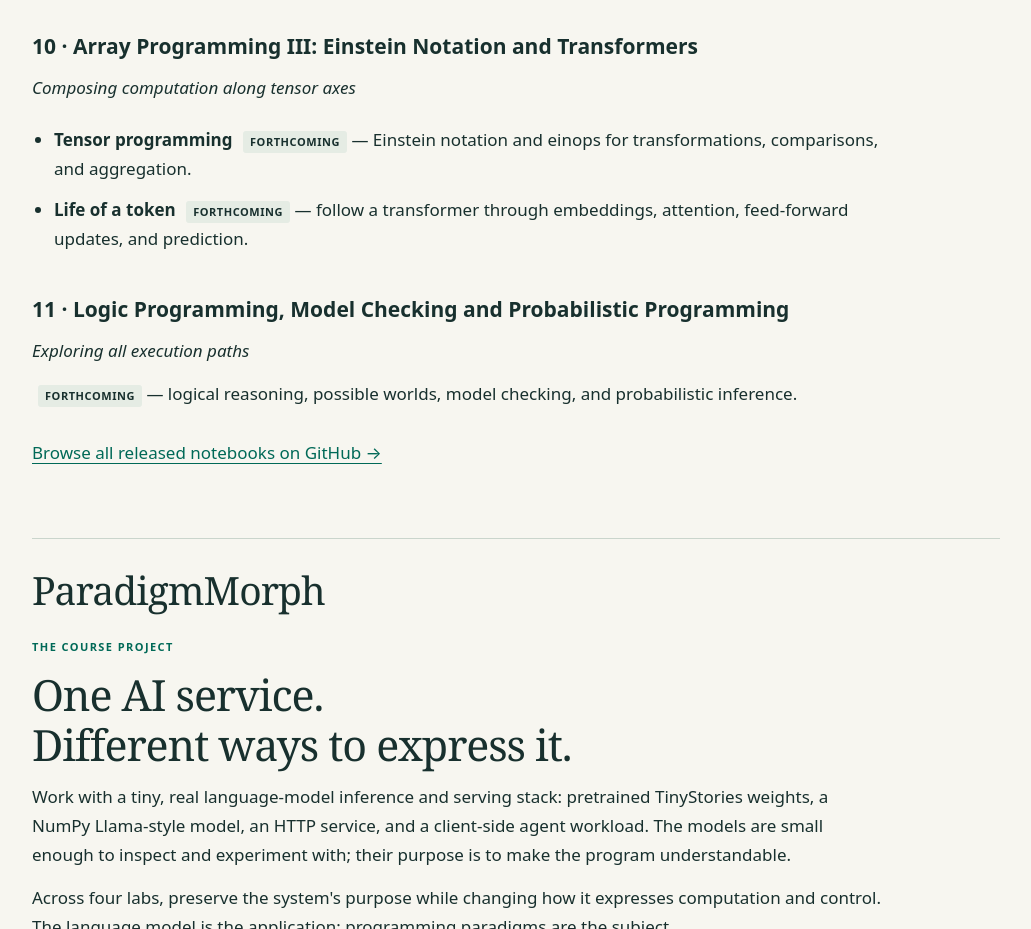
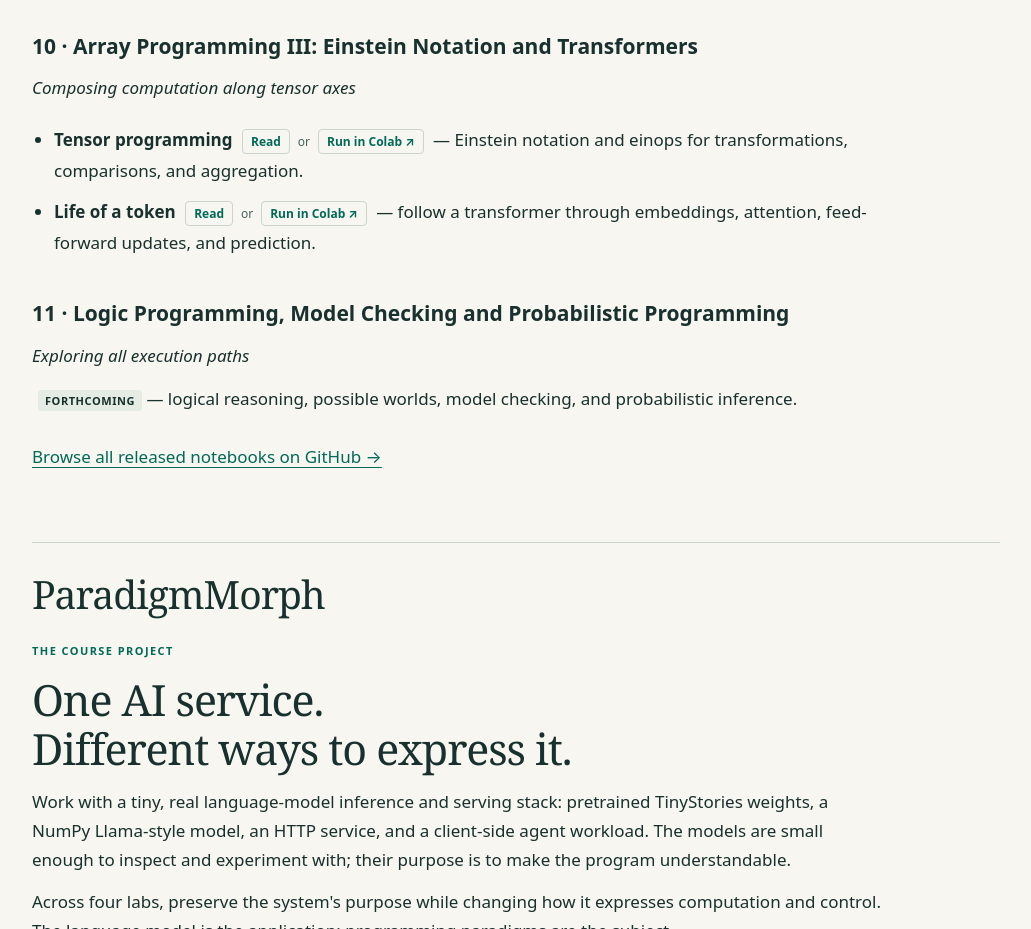
Before and after one commit to jianwen-zhu/2026-fall-ece326-jzhu, a plain HTML site: page index.html in a window 1280 px wide. Shown: the part 3168-4097 px from the top of the page, without its empty margins (124-1155 px from the left). Drawn offline with Linux system fonts and the light colour scheme.

Commit message:
Link released tensor and transformer notebooks

```diff
--- a/index.html
+++ b/index.html
@@ -103,10 +103,10 @@ programming.</p>
 Array Programming III: Einstein Notation and Transformers</h3>
 <p><em>Composing computation along tensor axes</em></p>
 <ul>
-<li><span class="notebook-title">Tensor programming</span> <span class="status">Forthcoming</span>
+<li><span class="notebook-title">Tensor programming</span> <span class="notebook-links"><a href="https://github.com/jianwen-zhu/2026-fall-ece326-jzhu/blob/main/notes/lec29-30.ipynb" aria-label="Read Tensor programming on GitHub">Read</a> <span class="notebook-or">or</span> <a href="https://colab.research.google.com/github/jianwen-zhu/2026-fall-ece326-jzhu/blob/main/notes/lec29-30.ipynb" aria-label="Run Tensor programming in Colab">Run in Colab ↗</a></span>
 — Einstein notation and einops for transformations, comparisons, and
 aggregation.</li>
-<li><span class="notebook-title">Life of a token</span> <span class="status">Forthcoming</span>
+<li><span class="notebook-title">Life of a token</span> <span class="notebook-links"><a href="https://github.com/jianwen-zhu/2026-fall-ece326-jzhu/blob/main/notes/llm-einsum.ipynb" aria-label="Read Life of a token on GitHub">Read</a> <span class="notebook-or">or</span> <a href="https://colab.research.google.com/github/jianwen-zhu/2026-fall-ece326-jzhu/blob/main/notes/llm-einsum.ipynb" aria-label="Run Life of a token in Colab">Run in Colab ↗</a></span>
 — follow a transformer through embeddings, attention, feed-forward
 updates, and prediction.</li>
 </ul>
```
